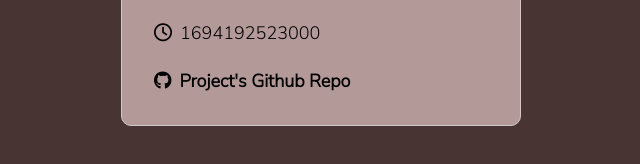
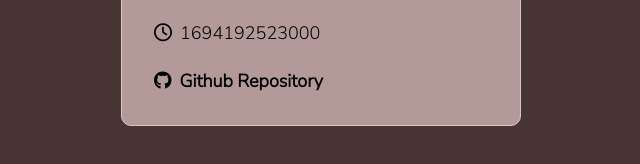
Before and after one commit to Justdara/HNG-Task, a plain HTML site: page index.html in a window 1280 px wide. Shown: the part 582-746 px from the top of the page, 319-959 px from the left. Drawn offline with Linux system fonts and the light colour scheme.

Commit message:
second commit

```diff
--- a/index.html
+++ b/index.html
@@ -42,7 +42,7 @@
             href="https://github.com/Justdara/HNG-Task"
             target="_blank"
             data-testid="githubURL"
-            >Project's Github Repo</a
+            >Github Repository</a
           >
         </div>
       </div>
```
